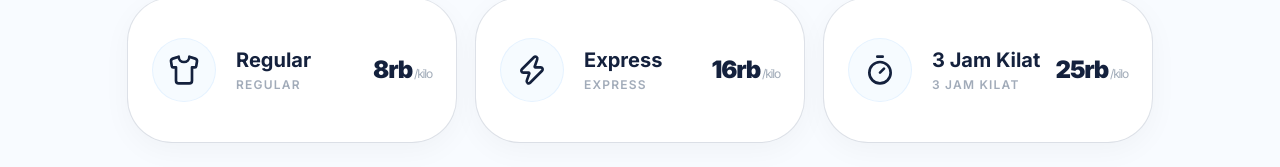
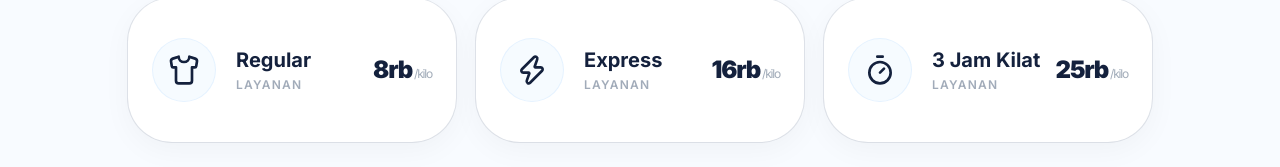
Before and after one commit to yudhatheceo/lundry.id, a Next.js app: page / in a window 1280 px wide. Shown: the part 766-933 px from the top of the page. Built offline with nearby package versions, Linux system fonts and the light colour scheme.

Commit message:
fix: resolve typescript type error in Hero icon rendering

```diff
--- a/src/components/sections/Hero.tsx
+++ b/src/components/sections/Hero.tsx
@@ -117,11 +117,11 @@ export function Hero() {
                   <CardContent className="flex items-center justify-between p-6">
                     <div className="flex items-center gap-5">
                       <div className="h-16 w-16 rounded-2xl bg-secondary/5 border border-secondary/10 flex items-center justify-center transition-colors group-hover:bg-secondary group-hover:text-white">
-                        {React.cloneElement(card.icon as React.ReactElement, { className: "h-8 w-8 transition-colors" })}
+                        {React.cloneElement(card.icon as any, { className: "h-8 w-8 transition-colors" })}
                       </div>
                       <div>
                         <h4 className="font-bold text-primary text-xl leading-tight">{card.label}</h4>
-                        <p className="text-xs text-muted-foreground font-semibold uppercase tracking-widest mt-1 opacity-60">{card.label}</p>
+                        <p className="text-xs text-muted-foreground font-semibold uppercase tracking-widest mt-1 opacity-60">Layanan</p>
                       </div>
                     </div>
                     <div className="text-right">
```
